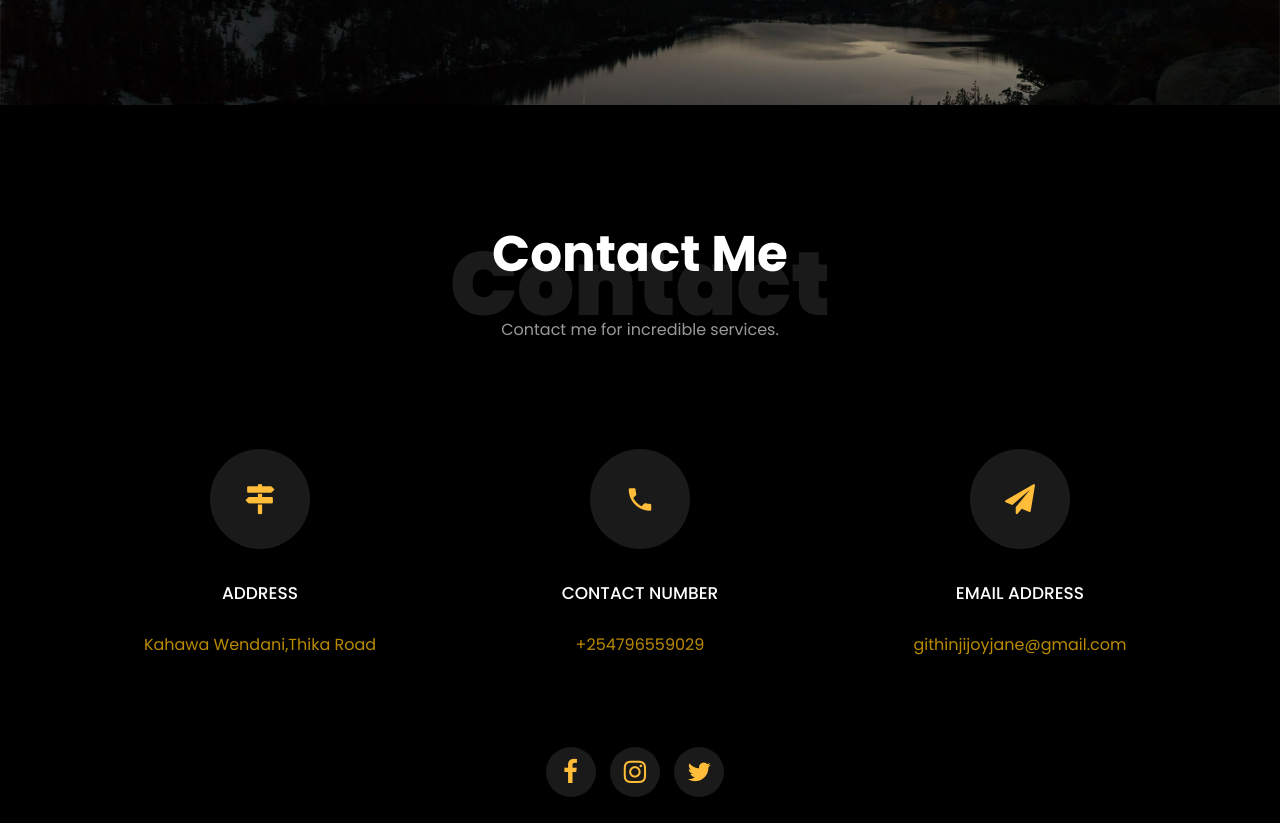
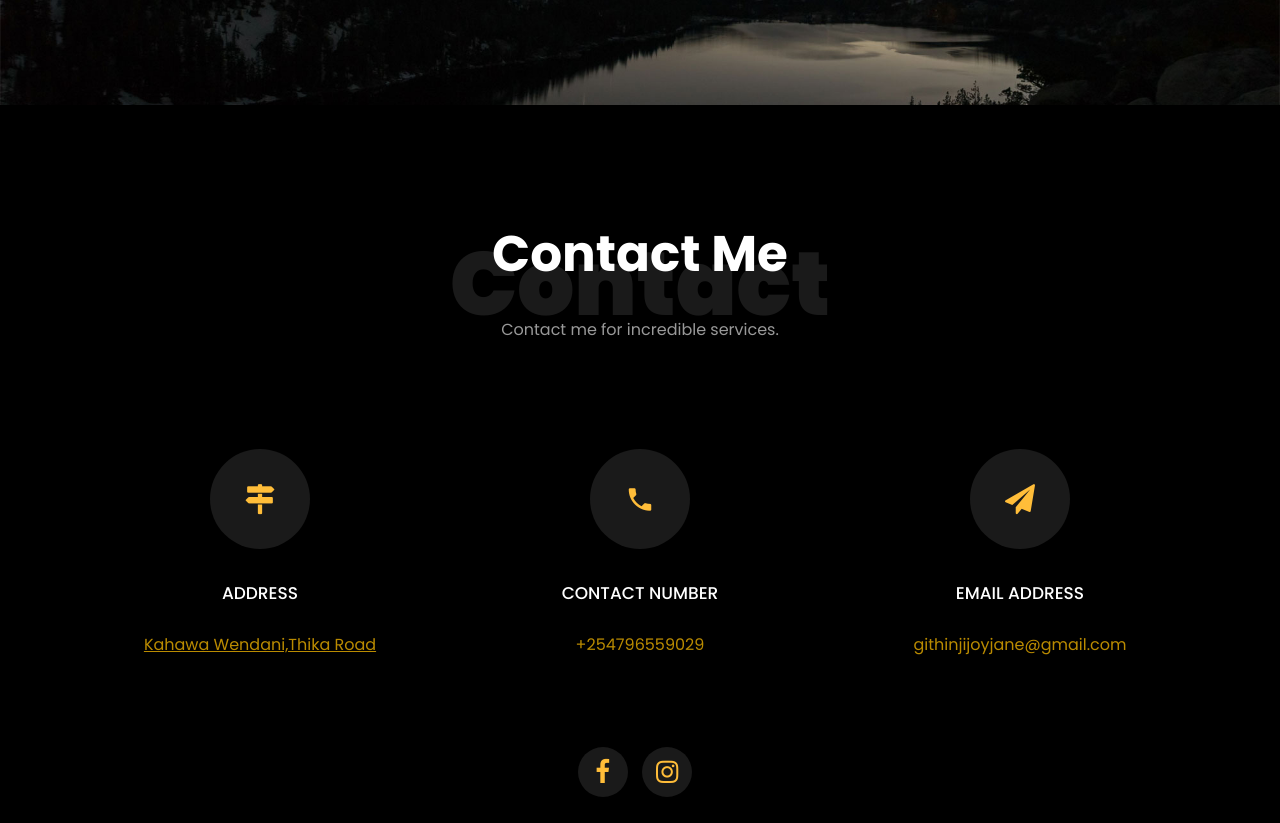
Before and after one commit to wambuiiiii/PORTFOLIO, a plain HTML site: page index.html in a window 1280 px wide. Shown: the part 3960-4783 px from the top of the page. Drawn offline with Linux system fonts and the light colour scheme; files whose address does not match are found by name.

Commit message:
add file

```diff
--- a/index.html
+++ b/index.html
@@ -269,7 +269,7 @@
         </div>
     		<div class="row">
     			<div class="col-md-6">
-    				<div class="project img ftco-animate d-flex justify-content-center align-items-center" style="background-image: url(images/project-4.jpg);">
+    				<div class="project img ftco-animate d-flex justify-content-center align-items-center" style="background-image: url(images/jped.jpg);">
     					<div  class="overlay"></div>
 	    				<div class="text text-center p-4">
 								<span style="color: black" >App development</span>
@@ -328,7 +328,7 @@
           			<span class="icon-map-signs"></span>
           		</div>
           		<h3 class="mb-4">Address</h3>
-	            <p><a  style="color: #ba8b00;" href="https://www.google.com/maps/place/Magunas+Supermarket+Kahawa+Wendani/@-1.1964756,36.9217427,17z/data=!3m1!4b1!4m6!3m5!1s0x182f3fba2970841f:0x27284ed0bb076d86!8m2!3d-1.196481!4d36.9243176!16s%2Fg%2F11cs2hcnys?entry=ttu">Kahawa Wendani,Thika Road</a></p>
+	            <p><a  style="color: #ba8b00;  text-decoration: underline;" href="https://www.google.com/maps/place/Kahawa+Wendani/@-1.2017658,36.9227035,17z/data=!3m1!4b1!4m6!3m5!1s0x182f3fc70367960d:0x77880bc261bc5e12!8m2!3d-1.2017712!4d36.9252784!16s%2Fg%2F1q2wf585h?entry=ttu" style="color: #FFFFFF;">Kahawa Wendani,Thika Road</a></p>
 	          </div>
           </div>
           <div class="col-md-6 col-lg-4 d-flex ftco-animate">
@@ -385,8 +385,8 @@
     <ul class="ftco-footer-social list-unstyled mt-5">
 
         <li class="ftco-animate"><a href="https://www.facebook.com/jj.githinji.7"><span class="icon-facebook"></span></a></li>
-        <li class="ftco-animate"><a href="https://www.instagram.com/?hl=en"><span class="icon-instagram"></span></a></li>
-        <li class="ftco-animate"><a href="https://twitter.com/"><span class="icon-twitter"></span></a></li>
+        <li class="ftco-animate"><a href="https://www.instagram.com/wambuiiii._/"><span class="icon-instagram"></span></a></li>
+<!--        <li class="ftco-animate"><a href="https://twitter.com/"><span class="icon-twitter"></span></a></li>-->
     </ul>
 </div>
 
```
Also changed, not shown: images/download.jpg (added), images/jped.jpg (added), images/out.jpg (added), images/out.webp (added), images/photo.jpg (added).
